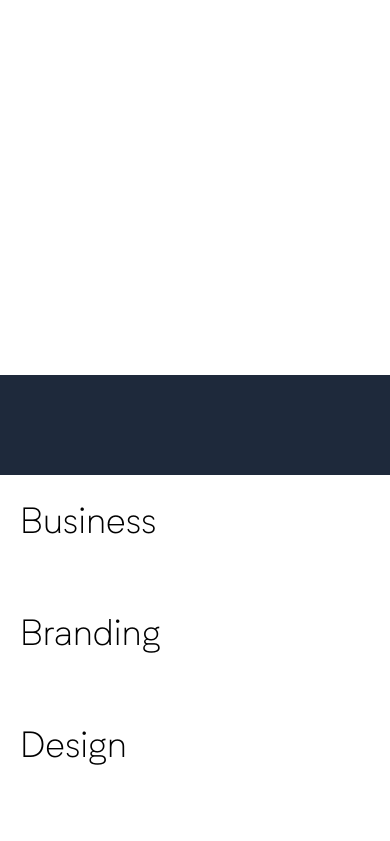
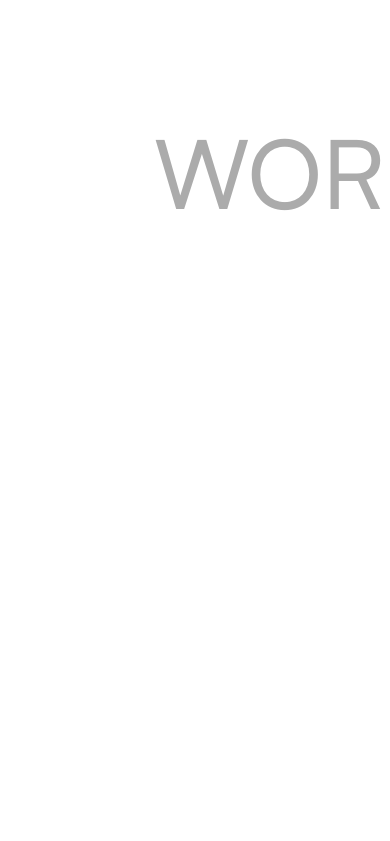
Before and after one commit to RookieAman/marvik-website-test, a Next.js app: page / in a window 390 px wide. Shown: the part 920-1761 px from the top of the page. Built offline with nearby package versions, Linux system fonts and the light colour scheme.

Commit message:
mobile overflow

```diff
--- a/pages/index.js
+++ b/pages/index.js
@@ -33,7 +33,7 @@
         <>
           <Header />
           <Banner />
-          {/* <Work /> */}
+          <Work />
           <Services />
           <Clients />
           <div className="h-[1000px] bg-[#FFB32B]"></div>
--- a/styles/globals.css
+++ b/styles/globals.css
@@ -21,6 +21,7 @@
   -ms-overflow-style: none; /* for Internet Explorer, Edge */
   scrollbar-width: none;
   width: 100vw;
+  overflow-x: hidden;
 }
 
 html {
```
